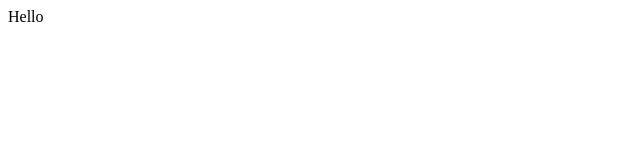
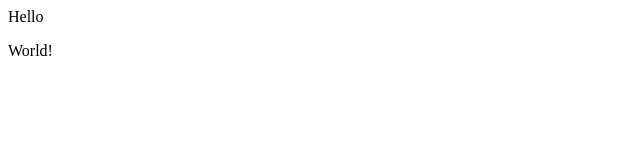
Before and after one commit to zurtal/repo-demo2, a plain HTML site: page index.html in a window 1280 px wide. Shown: the full height of the page, 0-640 px from the left. Drawn offline with Linux system fonts and the light colour scheme.

Commit message:
added world to html

```diff
--- a/index.html
+++ b/index.html
@@ -1 +1,4 @@
 <div>Hello</div>
+<p>
+    World!
+</p>
```
